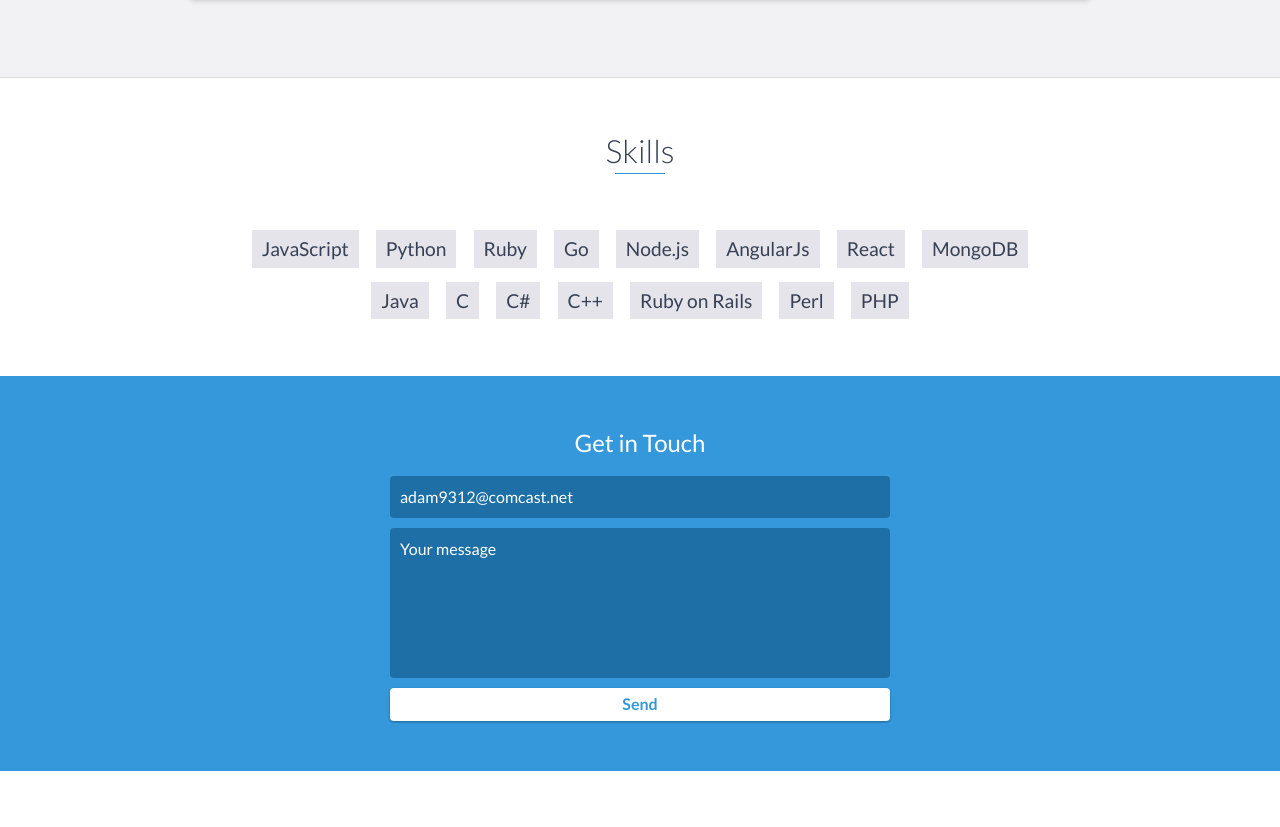
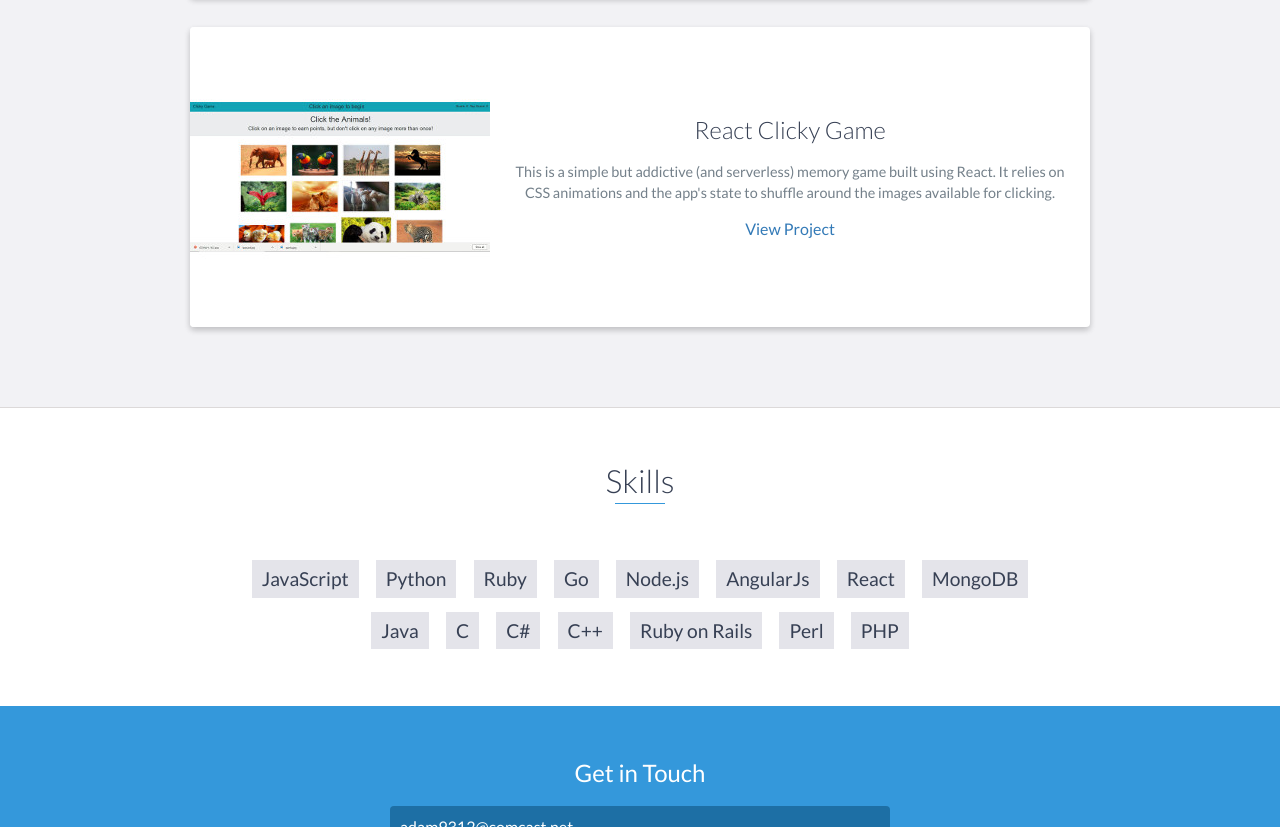
Before and after one commit to avramadam/devportfolio, a website: page index.html in a window 1280 px wide. Shown: the part 4357-5184 px from the top of the page. Drawn offline with nearby package versions, Linux system fonts and the light colour scheme.

Commit message:
devportfolio

```diff
--- a/index.html
+++ b/index.html
@@ -210,6 +210,20 @@
                     <!-- End .project-info -->
                 </div>
                 <!-- End .project -->
+                <div class="project shadow-large">
+                    <div class="project-image">
+                        <img src="images/clicky-game.jpg" />
+                    </div>
+                    <!-- End .project-image -->
+                    <div class="project-info">
+                        <h3>React Clicky Game</h3>
+                        <p>
+                            This is a simple but addictive (and serverless) memory game built using React. It relies on CSS animations and the app's state to shuffle around the images available for clicking.
+                        </p>
+                        <a href="https://pacific-reaches-96634.herokuapp.com/ ">View Project</a>
+                    </div>
+                    <!-- End .project-info -->
+                </div>
             </div>
         </div>
     </div>
```
Also changed, not shown: images/clicky-game.jpg (added).
